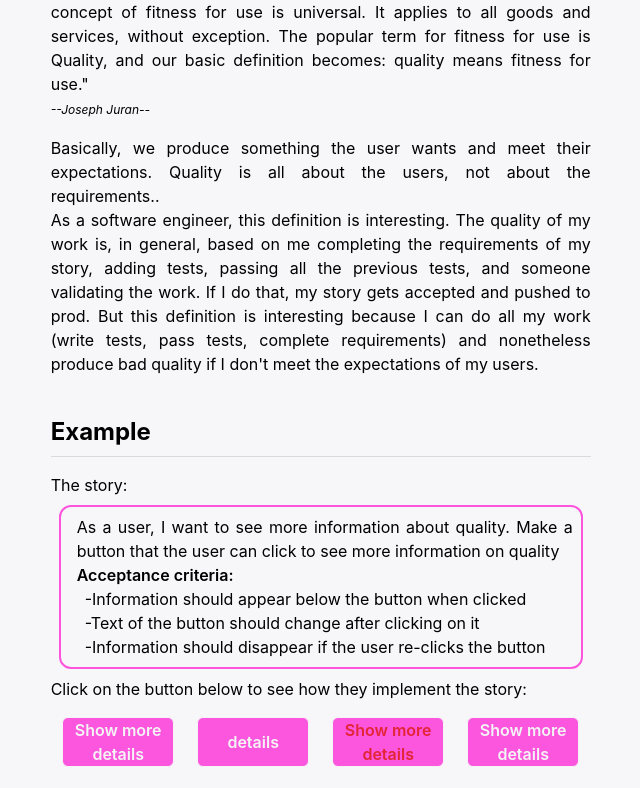
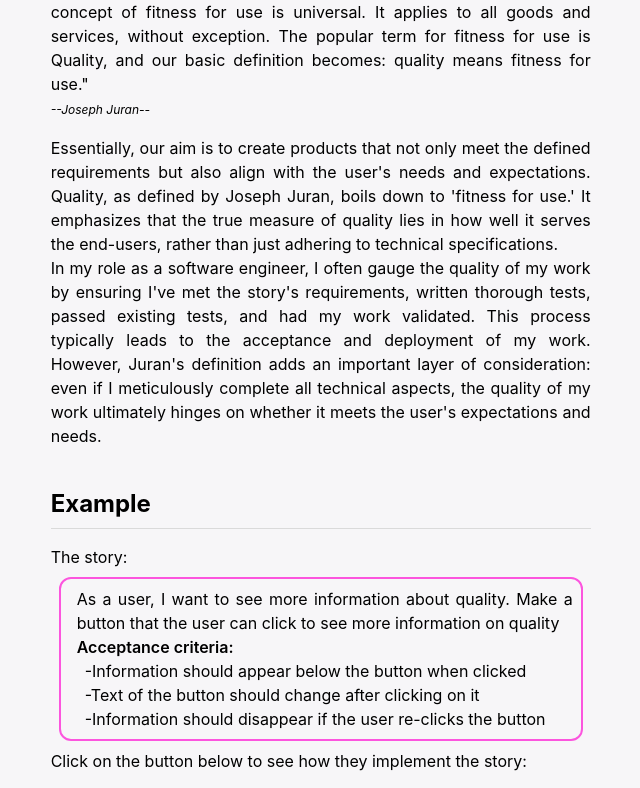
Before and after one commit to willot/Quality, a React (Create React App) app: page /quality in a window 1280 px wide. Shown: the part 830-1618 px from the top of the page, without its empty margins (228-868 px from the left). Built offline with nearby package versions, Linux system fonts and the light colour scheme.

Commit message:
update quality page text

```diff
--- a/src/pages/Quality.tsx
+++ b/src/pages/Quality.tsx
@@ -14,7 +14,13 @@ export const Quality = () => {
     const [clickedSection, setIsClickedSection] = useState(false);
 
     // hook to find where the user is located in this page
-    const {ref1, ref2, ref3, ref4, ref5} = ShowSectionHook(clickedSection, setIsClickedSection, setIdVisible, window, "Value-of-tests");
+    const {
+        ref1,
+        ref2,
+        ref3,
+        ref4,
+        ref5
+    } = ShowSectionHook(clickedSection, setIsClickedSection, setIdVisible, window, "Value-of-tests");
 
     const {pathname} = useLocation();
     useEffect(() => {
@@ -122,7 +128,8 @@ export const Quality = () => {
                        setIsClickedSection={setIsClickedSection}>
             <section className="bg-white-bg h-full text-black text-justify py-10 px-1">
                 <section className="pb-10">
-                    <h2 className="font-bold text-2xl border-b border-grey-light pb-2 mb-4" id="Dictionary-definition" ref={ref1} data-key={1}>Dictionary
+                    <h2 className="font-bold text-2xl border-b border-grey-light pb-2 mb-4" id="Dictionary-definition"
+                        ref={ref1} data-key={1}>Dictionary
                         definition:</h2>
                     <blockquote className="indent-8">The standard of something as measured against other things of a
                         similar
@@ -130,12 +137,14 @@ export const Quality = () => {
                         the degree of excellence of something
                     </blockquote>
                     <cite className="text-xs indent-8">--Oxford Languages--</cite>
-                    <p className="pt-4">This definition is not really useful. It doesn't tell us what quality is. What should I compare
+                    <p className="pt-4">This definition is not really useful. It doesn't tell us what quality is. What
+                        should I compare
                         my website to? Is my goal to match my competition if I want to be the best? Does being the best
                         mean being the standard for quality?</p>
                 </section>
                 <section className="pb-10">
-                    <h2 className="font-bold text-2xl border-b border-grey-light pb-2 mb-4" id="Useful-definition" ref={ref2} data-key={2}>Useful definition:</h2>
+                    <h2 className="font-bold text-2xl border-b border-grey-light pb-2 mb-4" id="Useful-definition"
+                        ref={ref2} data-key={2}>Useful definition:</h2>
                     <blockquote className="indent-8">
                         "An essential requirement of these products is that they meet the needs of those members of
                         society
@@ -146,20 +155,22 @@ export const Quality = () => {
                     </blockquote>
                     <cite className="text-xs indent-8">--Joseph Juran--</cite>
                     <p className="pt-4">
-                        Basically, we produce something the user wants and meet their expectations. Quality is all about
-                        the users, not about the requirements..
-                    </p>
-                    <p>
-                        As a software engineer, this definition is interesting. The quality of my work is, in general,
-                        based on me completing the requirements of my story, adding tests, passing all the previous
-                        tests, and someone validating the work. If I do that, my story gets accepted and pushed to prod.
-                        But this definition is interesting because I can do all my work (write tests, pass tests,
-                        complete requirements) and nonetheless produce bad quality if I don't meet the expectations of
-                        my users.
+                        Essentially, our aim is to create products that not only meet the defined requirements but also
+                        align with the user's needs and expectations. Quality, as defined by Joseph Juran, boils down to
+                        'fitness for use.' It emphasizes that the true measure of quality lies in how well it serves the
+                        end-users, rather than just adhering to technical specifications.</p>
+
+                    <p>In my role as a software engineer, I often gauge the quality of my work by ensuring I've met the
+                        story's requirements, written thorough tests, passed existing tests, and had my work validated.
+                        This process typically leads to the acceptance and deployment of my work. However, Juran's
+                        definition adds an important layer of consideration: even if I meticulously complete all
+                        technical aspects, the quality of my work ultimately hinges on whether it meets the user's
+                        expectations and needs.
                     </p>
                 </section>
                 <section className="pb-10">
-                    <h2 className="font-bold text-2xl border-b border-grey-light pb-2 mb-4" id="Example" ref={ref3} data-key={3}>Example</h2>
+                    <h2 className="font-bold text-2xl border-b border-grey-light pb-2 mb-4" id="Example" ref={ref3}
+                        data-key={3}>Example</h2>
                     <h3>The story:</h3>
                     <section className="border-2 border-pink p-2 m-2 rounded-xl">
                         <p className="pl-2">As a user, I want to see more information about quality. Make a button that
@@ -194,7 +205,8 @@ export const Quality = () => {
                     what I didn't think about..
                 </section>
                 <section className="pt-4 pb-6">
-                    <h2 className="font-bold text-2xl border-b border-grey-light pb-2 mb-4" id="Tests" ref={ref4} data-key={4}>Tests</h2>
+                    <h2 className="font-bold text-2xl border-b border-grey-light pb-2 mb-4" id="Tests" ref={ref4}
+                        data-key={4}>Tests</h2>
                     <p className="py-2">The first test is very simple. Does the text in the button change when the user
                         clicks on
                         it? It tests for
@@ -245,27 +257,30 @@ export const Quality = () => {
                         {test4}
                     </SyntaxHighlighter>
                     <section className="pt-10">
-                        <p>These simple tests can seem useless at first. They are extremely easy to reproduce manually
-                            and ensure
-                            that the functionality works correctly. However, that would be missing the point. The value
-                            of
-                            the tests is that they can be repeated without wasting developer or QA time, and streamlines
-                            acceptance for deployment. You can run them when committing
-                            or pushing code. They ensure that nothing new breaks the current functionality, and
-                            also act as documentation of expected behavior. They are regression tests.
+                        <p>
+                            At first glance, these simple tests might appear trivial. They're easily reproducible
+                            manually and serve to validate the functionality. However, dismissing them on these grounds
+                            would be missing their true significance. The real value lies in their repeatability, which
+                            eliminates the need for developers or QA teams to invest time in redundant manual checks.
+                            This efficiency streamlines the acceptance process for deployment. These tests can be
+                            executed upon code commits or pushes, ensuring that new changes don't disrupt existing
+                            functionality. Moreover, they serve as living documentation of expected behavior,
+                            functioning as regression tests.
                         </p>
-                        <p className="pt-2">Nonetheless, tests are not bulletproof. If I wanted to cover all the
-                            possibilities, I could have written at least 15 more tests... Which would be impractical. To
-                            use
-                            an analogy from Elizabeth Hendrickson's book, "Explore It!": Tests are a net, the
-                            more tests, the tighter the weaves are, but you will always have gaps.</p>
-                        <h2 className="font-bold pt-10 text-2xl border-b border-grey-light pb-2 mb-4" id="Value-of-tests" ref={ref5} data-key={5}>Value of tests</h2>
-                        <p className="pt-2 text-pink font-semibold">For me, one of the most important values of
-                            automated
-                            tests that often get missed, is that they remove the tedious, boring, unimportant parts of
-                            quality control. These automated tests give time back to the professional testers to do the
-                            essential testing: usability testing, stress testing, accessibility testing, load testing,
-                            and EXPLORATORY testing!</p>
+
+                        <p className="pt-2"> Yet, it's important to acknowledge that tests aren't foolproof. Attempting
+                            to cover every conceivable scenario would result in an impractical number of tests. To
+                            borrow an analogy from Elizabeth Hendrickson's book, 'Explore It!': Tests act as a net, with
+                            more tests creating tighter weaves. However, there will always be some gaps in coverage
+                        </p>
+                        <h2 className="font-bold pt-10 text-2xl border-b border-grey-light pb-2 mb-4"
+                            id="Value-of-tests" ref={ref5} data-key={5}>Value of tests</h2>
+                        <p className="pt-2 text-pink font-semibold">To me, one of the paramount advantages of automated
+                            tests, often overlooked, is their ability to eliminate the tedious and less critical aspects
+                            of quality control. By taking on these routine checks, automated tests free up valuable time
+                            for professional testers to focus on indispensable forms of testing: usability assessments,
+                            stress testing, accessibility evaluations, load testing, and, of course, the invaluable
+                            exploratory testing!</p>
                     </section>
                 </section>
             </section>
```
